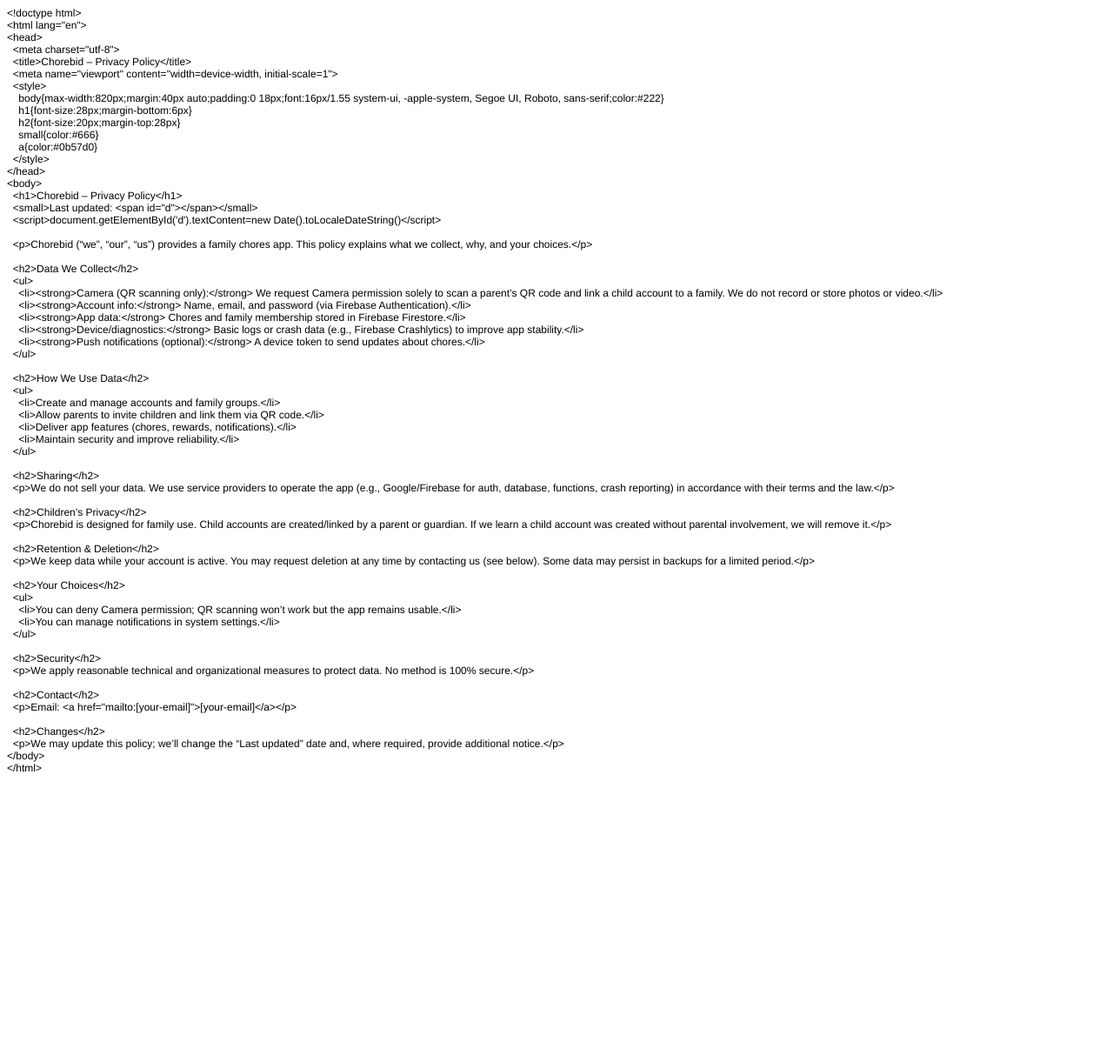
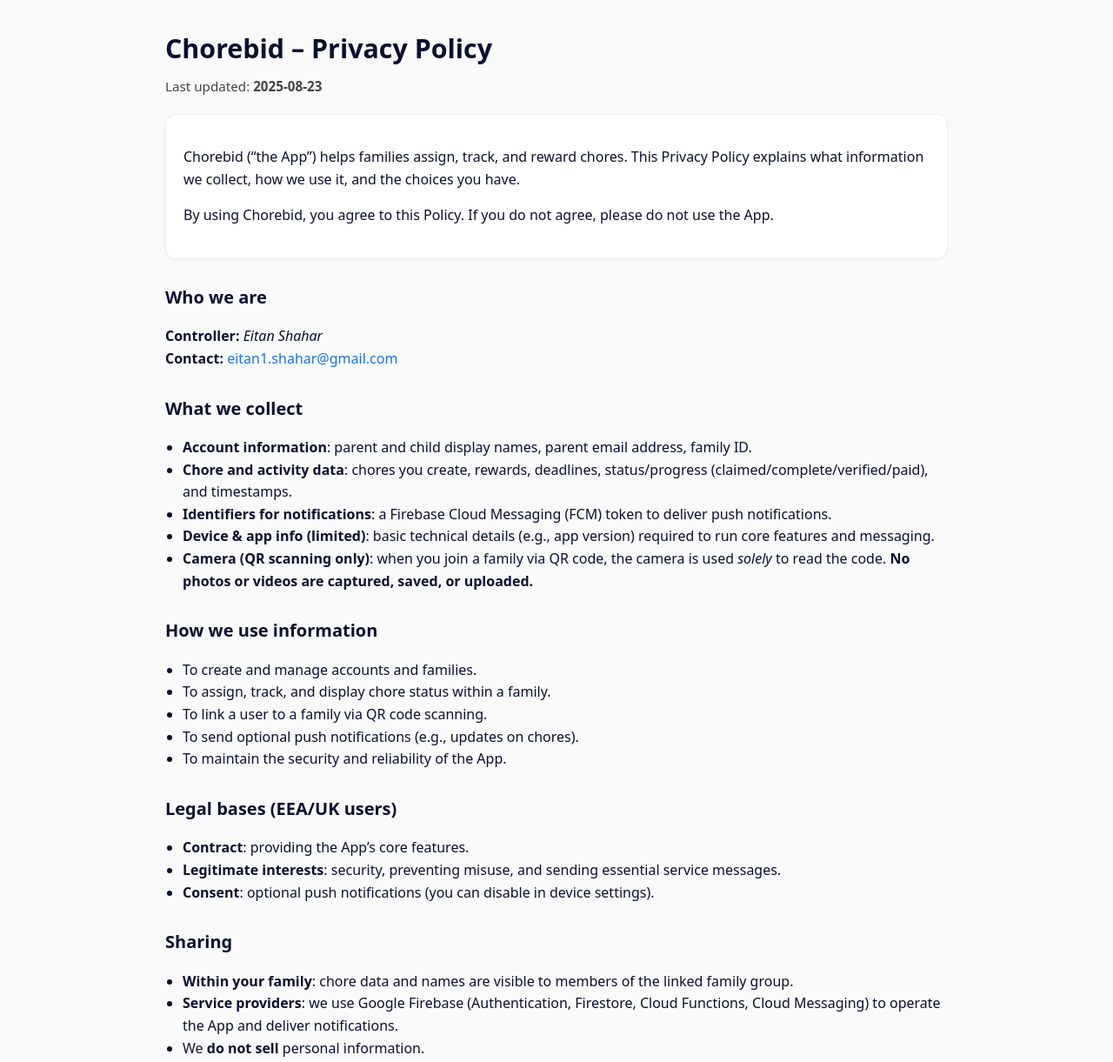
Before and after one commit to babilon1210/chorebid-privacy, a plain HTML site: page index.html in a window 1280 px wide. Shown: the top 1221 px of the page at 87% size. Before the commit the page ends 898 px from the top, so only its background shows below. Drawn offline with Linux system fonts and the light colour scheme.

Commit message:
Update index.html

```diff
--- a/index.html
+++ b/index.html
@@ -1,79 +1,99 @@
-<!DOCTYPE html PUBLIC "-//W3C//DTD HTML 4.01//EN" "http://www.w3.org/TR/html4/strict.dtd">
-<html>
+<!doctype html>
+<html lang="en">
 <head>
-  <meta http-equiv="Content-Type" content="text/html; charset=utf-8">
-  <meta http-equiv="Content-Style-Type" content="text/css">
-  <title></title>
-  <meta name="Generator" content="Cocoa HTML Writer">
-  <meta name="CocoaVersion" content="2566">
-  <style type="text/css">
-    p.p1 {margin: 0.0px 0.0px 0.0px 0.0px; font: 12.0px Helvetica}
-    p.p2 {margin: 0.0px 0.0px 0.0px 0.0px; font: 12.0px Helvetica; min-height: 14.0px}
+  <meta charset="utf-8">
+  <title>Chorebid – Privacy Policy</title>
+  <meta name="viewport" content="width=device-width, initial-scale=1">
+  <style>
+    :root{--ink:#0b102f;--muted:#444;--bg:#fff;}
+    body{font-family:system-ui,-apple-system,Segoe UI,Roboto,Ubuntu,Cantarell,Helvetica,Arial,sans-serif;
+         line-height:1.6;margin:0;background:#fafafa;color:var(--ink)}
+    .wrap{max-width:900px;margin:0 auto;padding:32px 20px}
+    h1{font-size:1.9rem;margin:0 0 6px}
+    .date{color:var(--muted);font-size:.95rem;margin-bottom:20px}
+    h2{font-size:1.25rem;margin-top:28px}
+    ul{padding-left:20px}
+    code{background:#f0f0f0;padding:2px 6px;border-radius:4px}
+    a{color:#1a73e8;text-decoration:none} a:hover{text-decoration:underline}
+    .card{background:#fff;border-radius:12px;padding:20px;border:1px solid #eee;box-shadow:0 1px 3px rgba(0,0,0,.04)}
   </style>
 </head>
 <body>
-<p class="p1">&lt;!doctype html&gt;</p>
-<p class="p1">&lt;html lang="en"&gt;</p>
-<p class="p1">&lt;head&gt;</p>
-<p class="p1"><span class="Apple-converted-space">  </span>&lt;meta charset="utf-8"&gt;</p>
-<p class="p1"><span class="Apple-converted-space">  </span>&lt;title&gt;Chorebid – Privacy Policy&lt;/title&gt;</p>
-<p class="p1"><span class="Apple-converted-space">  </span>&lt;meta name="viewport" content="width=device-width, initial-scale=1"&gt;</p>
-<p class="p1"><span class="Apple-converted-space">  </span>&lt;style&gt;</p>
-<p class="p1"><span class="Apple-converted-space">    </span>body{max-width:820px;margin:40px auto;padding:0 18px;font:16px/1.55 system-ui, -apple-system, Segoe UI, Roboto, sans-serif;color:#222}</p>
-<p class="p1"><span class="Apple-converted-space">    </span>h1{font-size:28px;margin-bottom:6px}</p>
-<p class="p1"><span class="Apple-converted-space">    </span>h2{font-size:20px;margin-top:28px}</p>
-<p class="p1"><span class="Apple-converted-space">    </span>small{color:#666}</p>
-<p class="p1"><span class="Apple-converted-space">    </span>a{color:#0b57d0}</p>
-<p class="p1"><span class="Apple-converted-space">  </span>&lt;/style&gt;</p>
-<p class="p1">&lt;/head&gt;</p>
-<p class="p1">&lt;body&gt;</p>
-<p class="p1"><span class="Apple-converted-space">  </span>&lt;h1&gt;Chorebid – Privacy Policy&lt;/h1&gt;</p>
-<p class="p1"><span class="Apple-converted-space">  </span>&lt;small&gt;Last updated: &lt;span id="d"&gt;&lt;/span&gt;&lt;/small&gt;</p>
-<p class="p1"><span class="Apple-converted-space">  </span>&lt;script&gt;document.getElementById('d').textContent=new Date().toLocaleDateString()&lt;/script&gt;</p>
-<p class="p2"><br></p>
-<p class="p1"><span class="Apple-converted-space">  </span>&lt;p&gt;Chorebid (“we”, “our”, “us”) provides a family chores app. This policy explains what we collect, why, and your choices.&lt;/p&gt;</p>
-<p class="p2"><br></p>
-<p class="p1"><span class="Apple-converted-space">  </span>&lt;h2&gt;Data We Collect&lt;/h2&gt;</p>
-<p class="p1"><span class="Apple-converted-space">  </span>&lt;ul&gt;</p>
-<p class="p1"><span class="Apple-converted-space">    </span>&lt;li&gt;&lt;strong&gt;Camera (QR scanning only):&lt;/strong&gt; We request Camera permission solely to scan a parent’s QR code and link a child account to a family. We do not record or store photos or video.&lt;/li&gt;</p>
-<p class="p1"><span class="Apple-converted-space">    </span>&lt;li&gt;&lt;strong&gt;Account info:&lt;/strong&gt; Name, email, and password (via Firebase Authentication).&lt;/li&gt;</p>
-<p class="p1"><span class="Apple-converted-space">    </span>&lt;li&gt;&lt;strong&gt;App data:&lt;/strong&gt; Chores and family membership stored in Firebase Firestore.&lt;/li&gt;</p>
-<p class="p1"><span class="Apple-converted-space">    </span>&lt;li&gt;&lt;strong&gt;Device/diagnostics:&lt;/strong&gt; Basic logs or crash data (e.g., Firebase Crashlytics) to improve app stability.&lt;/li&gt;</p>
-<p class="p1"><span class="Apple-converted-space">    </span>&lt;li&gt;&lt;strong&gt;Push notifications (optional):&lt;/strong&gt; A device token to send updates about chores.&lt;/li&gt;</p>
-<p class="p1"><span class="Apple-converted-space">  </span>&lt;/ul&gt;</p>
-<p class="p2"><br></p>
-<p class="p1"><span class="Apple-converted-space">  </span>&lt;h2&gt;How We Use Data&lt;/h2&gt;</p>
-<p class="p1"><span class="Apple-converted-space">  </span>&lt;ul&gt;</p>
-<p class="p1"><span class="Apple-converted-space">    </span>&lt;li&gt;Create and manage accounts and family groups.&lt;/li&gt;</p>
-<p class="p1"><span class="Apple-converted-space">    </span>&lt;li&gt;Allow parents to invite children and link them via QR code.&lt;/li&gt;</p>
-<p class="p1"><span class="Apple-converted-space">    </span>&lt;li&gt;Deliver app features (chores, rewards, notifications).&lt;/li&gt;</p>
-<p class="p1"><span class="Apple-converted-space">    </span>&lt;li&gt;Maintain security and improve reliability.&lt;/li&gt;</p>
-<p class="p1"><span class="Apple-converted-space">  </span>&lt;/ul&gt;</p>
-<p class="p2"><br></p>
-<p class="p1"><span class="Apple-converted-space">  </span>&lt;h2&gt;Sharing&lt;/h2&gt;</p>
-<p class="p1"><span class="Apple-converted-space">  </span>&lt;p&gt;We do not sell your data. We use service providers to operate the app (e.g., Google/Firebase for auth, database, functions, crash reporting) in accordance with their terms and the law.&lt;/p&gt;</p>
-<p class="p2"><br></p>
-<p class="p1"><span class="Apple-converted-space">  </span>&lt;h2&gt;Children’s Privacy&lt;/h2&gt;</p>
-<p class="p1"><span class="Apple-converted-space">  </span>&lt;p&gt;Chorebid is designed for family use. Child accounts are created/linked by a parent or guardian. If we learn a child account was created without parental involvement, we will remove it.&lt;/p&gt;</p>
-<p class="p2"><br></p>
-<p class="p1"><span class="Apple-converted-space">  </span>&lt;h2&gt;Retention &amp; Deletion&lt;/h2&gt;</p>
-<p class="p1"><span class="Apple-converted-space">  </span>&lt;p&gt;We keep data while your account is active. You may request deletion at any time by contacting us (see below). Some data may persist in backups for a limited period.&lt;/p&gt;</p>
-<p class="p2"><br></p>
-<p class="p1"><span class="Apple-converted-space">  </span>&lt;h2&gt;Your Choices&lt;/h2&gt;</p>
-<p class="p1"><span class="Apple-converted-space">  </span>&lt;ul&gt;</p>
-<p class="p1"><span class="Apple-converted-space">    </span>&lt;li&gt;You can deny Camera permission; QR scanning won’t work but the app remains usable.&lt;/li&gt;</p>
-<p class="p1"><span class="Apple-converted-space">    </span>&lt;li&gt;You can manage notifications in system settings.&lt;/li&gt;</p>
-<p class="p1"><span class="Apple-converted-space">  </span>&lt;/ul&gt;</p>
-<p class="p2"><br></p>
-<p class="p1"><span class="Apple-converted-space">  </span>&lt;h2&gt;Security&lt;/h2&gt;</p>
-<p class="p1"><span class="Apple-converted-space">  </span>&lt;p&gt;We apply reasonable technical and organizational measures to protect data. No method is 100% secure.&lt;/p&gt;</p>
-<p class="p2"><br></p>
-<p class="p1"><span class="Apple-converted-space">  </span>&lt;h2&gt;Contact&lt;/h2&gt;</p>
-<p class="p1"><span class="Apple-converted-space">  </span>&lt;p&gt;Email: &lt;a href="mailto:[your-email]"&gt;[your-email]&lt;/a&gt;&lt;/p&gt;</p>
-<p class="p2"><br></p>
-<p class="p1"><span class="Apple-converted-space">  </span>&lt;h2&gt;Changes&lt;/h2&gt;</p>
-<p class="p1"><span class="Apple-converted-space">  </span>&lt;p&gt;We may update this policy; we’ll change the “Last updated” date and, where required, provide additional notice.&lt;/p&gt;</p>
-<p class="p1">&lt;/body&gt;</p>
-<p class="p1">&lt;/html&gt;</p>
+  <div class="wrap">
+    <h1>Chorebid – Privacy Policy</h1>
+    <div class="date">Last updated: <strong>2025-08-23</strong></div>
+
+    <div class="card">
+      <p>Chorebid (“the App”) helps families assign, track, and reward chores. This Privacy Policy explains what information we collect, how we use it, and the choices you have.</p>
+      <p>By using Chorebid, you agree to this Policy. If you do not agree, please do not use the App.</p>
+    </div>
+
+    <h2>Who we are</h2>
+    <p><strong>Controller:</strong> <em>Eitan Shahar</em><br>
+       <strong>Contact:</strong> <a href="mailto:eitan1.shahar@gmail.com">eitan1.shahar@gmail.com</a></p>
+
+    <h2>What we collect</h2>
+    <ul>
+      <li><strong>Account information</strong>: parent and child display names, parent email address, family ID.</li>
+      <li><strong>Chore and activity data</strong>: chores you create, rewards, deadlines, status/progress (claimed/complete/verified/paid), and timestamps.</li>
+      <li><strong>Identifiers for notifications</strong>: a Firebase Cloud Messaging (FCM) token to deliver push notifications.</li>
+      <li><strong>Device &amp; app info (limited)</strong>: basic technical details (e.g., app version) required to run core features and messaging.</li>
+      <li><strong>Camera (QR scanning only)</strong>: when you join a family via QR code, the camera is used <em>solely</em> to read the code. <strong>No photos or videos are captured, saved, or uploaded.</strong></li>
+    </ul>
+
+    <h2>How we use information</h2>
+    <ul>
+      <li>To create and manage accounts and families.</li>
+      <li>To assign, track, and display chore status within a family.</li>
+      <li>To link a user to a family via QR code scanning.</li>
+      <li>To send optional push notifications (e.g., updates on chores).</li>
+      <li>To maintain the security and reliability of the App.</li>
+    </ul>
+
+    <h2>Legal bases (EEA/UK users)</h2>
+    <ul>
+      <li><strong>Contract</strong>: providing the App’s core features.</li>
+      <li><strong>Legitimate interests</strong>: security, preventing misuse, and sending essential service messages.</li>
+      <li><strong>Consent</strong>: optional push notifications (you can disable in device settings).</li>
+    </ul>
+
+    <h2>Sharing</h2>
+    <ul>
+      <li><strong>Within your family</strong>: chore data and names are visible to members of the linked family group.</li>
+      <li><strong>Service providers</strong>: we use Google Firebase (Authentication, Firestore, Cloud Functions, Cloud Messaging) to operate the App and deliver notifications.</li>
+      <li>We <strong>do not sell</strong> personal information.</li>
+    </ul>
+
+    <h2>Third-party services</h2>
+    <ul>
+      <li>Google / Firebase: <a href="https://firebase.google.com/support/privacy" target="_blank" rel="noopener">Firebase Privacy &amp; Security</a>, <a href="https://policies.google.com/privacy" target="_blank" rel="noopener">Google Privacy Policy</a></li>
+    </ul>
+
+    <h2>Data retention</h2>
+    <p>We retain account and family data for as long as your account is active. If you request deletion, we will delete or anonymize personal data unless we need to keep it to comply with legal obligations, resolve disputes, or enforce agreements.</p>
+
+    <h2>Children’s privacy</h2>
+    <p>Chorebid is designed for family use. A parent or legal guardian must create the family and can create/link child profiles. We do not knowingly allow a child to create an independent account. Parents can review or delete child information by contacting us at <a href="mailto:eitan1.shahar@gmail.com">eitan1.shahar@gmail.com</a>.</p>
+
+    <h2>Security</h2>
+    <p>We use industry-standard safeguards and Firebase security rules to protect data. No method of transmission or storage is 100% secure, but we work to protect your information.</p>
+
+    <h2>Your choices &amp; rights</h2>
+    <ul>
+      <li><strong>Access, update, delete</strong>: contact us to exercise your rights or use in-app options where available.</li>
+      <li><strong>Notifications</strong>: you can disable push notifications in your device settings.</li>
+      <li><strong>EEA/UK</strong>: you may have rights to access, rectify, erase, restrict, or object to processing and data portability. You also have the right to lodge a complaint with your local supervisory authority.</li>
+    </ul>
+
+    <h2>International transfers</h2>
+    <p>We may process and store data on servers operated by our service providers (e.g., Google Firebase), which can be located outside your country. We rely on appropriate safeguards where required by law.</p>
+
+    <h2>Changes to this policy</h2>
+    <p>We may update this Privacy Policy from time to time. We will change the “Last updated” date above and, where required, notify you in the app.</p>
+
+    <h2>Contact us</h2>
+    <p>Email: <a href="mailto:eitan1.shahar@gmail.com">eitan1.shahar@gmail.com</a><br>
+       Controller: <em>Eitan Shahar</em></p>
+  </div>
 </body>
 </html>
```
